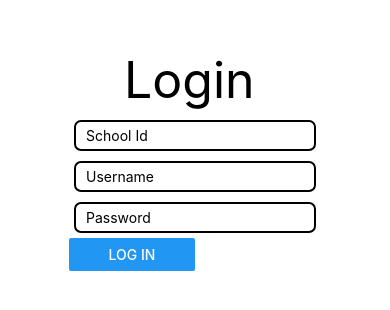
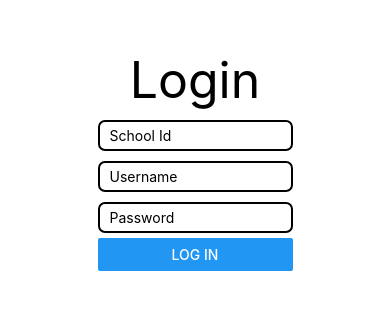
Before and after one commit to Edulonk/edulonk-mobile, a React Native app: screen / in a window 390 px wide. Shown: the part 262-572 px from the top of the page. Built offline with nearby package versions, Linux system fonts and the light colour scheme; what react-native-storage would draw is missing.

Commit message:
I forgot to commit. In short, I made the base of the app

```diff
--- a/App.tsx
+++ b/App.tsx
@@ -1,5 +1,5 @@
 import { StatusBar } from 'expo-status-bar';
-import { StyleSheet, Text, View } from 'react-native';
+import { StyleSheet, View } from 'react-native';
 import React, { useState } from "react";
 import Screen from "./components/Screen";
 import Login from "./pages/Login";
@@ -11,7 +11,7 @@ export default function App() {
 
 	return (
 		<View style={styles.container}>
-      <Screen screen={screen} >
+			<Screen screen={screen}>
 				<Login changeScreen={changeScreen} />
 				<Home />
 			</Screen>
@@ -26,5 +26,10 @@ const styles = StyleSheet.create({
 		backgroundColor: '#ffffff',
 		alignItems: 'center',
 		justifyContent: 'center',
+		width: "100%",
 	},
+	box1: {
+		width: "100%"
+	}
+
 });
--- /dev/null
+++ b/components/HomeworkBox.tsx
@@ -0,0 +1,27 @@
+import {StyleSheet, Text, View} from "react-native";
+import FontAwesome from "@expo/vector-icons/FontAwesome";
+
+export default function HomeworkBox() {
+	return (
+		<View style={styles.box}>
+			<FontAwesome name="briefcase" color="#ffffff" size={75} />
+			<Text style={styles.p}>Homework</Text>
+		</View>
+	)
+}
+
+const styles = StyleSheet.create({
+	box: {
+		width: "auto",
+		height: "30%",
+		borderWidth: 1,
+		borderRadius: 15,
+		margin: "5%",
+		backgroundColor: "#000000",
+		alignItems: "center",
+		justifyContent: "center"
+	},
+	p: {
+		color: "#ffffff"
+	}
+})
--- a/components/Screen.tsx
+++ b/components/Screen.tsx
@@ -1,5 +1,5 @@
 import React from "react";
-import {Text, View} from "react-native";
+import {StyleSheet, Text, View} from "react-native";
 
 export type ScreenParams = {
 	screen: number,
@@ -8,8 +8,15 @@ export type ScreenParams = {
 
 export default function Screen(props: ScreenParams) {
 	return (
-		<View>
+		<View style={styles.screen}>
 			{ props.children != null ? props.children[props.screen] :  <Text> Error </Text>}
 		</View>
 	)
 }
+
+const styles = StyleSheet.create({
+	screen: {
+		height: "100%",
+		width: "100%"
+	}
+})
--- /dev/null
+++ b/components/TimetableBox.tsx
@@ -0,0 +1,27 @@
+import {StyleSheet, Text, View} from "react-native";
+import FontAwesome from "@expo/vector-icons/FontAwesome";
+
+export default function TimetableBox() {
+	return (
+		<View style={styles.box}>
+			<FontAwesome name="clock-o" color="#ffffff" size={75} />
+			<Text style={styles.p}>Timetable</Text>
+		</View>
+	)
+}
+
+const styles = StyleSheet.create({
+	box: {
+		width: "auto",
+		height: "30%",
+		borderWidth: 1,
+		borderRadius: 15,
+		margin: "5%",
+		backgroundColor: "#000000",
+		alignItems: "center",
+		justifyContent: "center"
+	},
+	p: {
+		color: "#ffffff"
+	}
+})
--- a/package.json
+++ b/package.json
@@ -9,6 +9,7 @@
     "web": "expo start --web"
   },
   "dependencies": {
+    "@expo/vector-icons": "^13.0.0",
     "@expo/webpack-config": "^18.0.1",
     "@react-native-async-storage/async-storage": "^1.17.11",
     "edulinkone-api": "^1.1.2",
--- a/pages/Home.tsx
+++ b/pages/Home.tsx
@@ -1,13 +1,65 @@
 import { StyleSheet, Text, View, Button } from "react-native";
+import React, {useEffect, useState} from "react";
+import TimetableBox from "../components/TimetableBox";
+import HomeworkBox from "../components/HomeworkBox";
+import storage from "../storage/storage";
+import {edulink} from "./Login";
+
 
 export default function Home() {
+	const [username, setUsername] = useState("");
+	useEffect(() => {
+		async function getUsername() {
+			await storage.load({
+				key: 'username'
+			}).then(data => {setUsername(data.user)});
+		}
+		getUsername();
+	}, []);
+
 	return (
-		<View>
-			<Text>Home screen</Text>
+		<View style={styles.home}>
+			<View style={styles.box1}>
+				<Text style={styles.h1}>Hello {username}</Text>
+				<Text>15th March 2023</Text>
+			</View>
+			<TimetableBox />
+			<HomeworkBox />
 		</View>
 	);
 }
 
 const styles = StyleSheet.create({
-
+	home: {
+		marginTop: "20%",
+		display: "flex",
+		flex: 1,
+		flexDirection: "column",
+		marginLeft: 0
+	},
+	box1: {
+		width: "100%",
+		height: "20%",
+		alignItems: "center",
+	}, box2: {
+		width: "auto",
+		height: "30%",
+		borderWidth: 1,
+		borderRadius: 15,
+		margin: "5%",
+		backgroundColor: "#000000"
+	}, box3: {
+		width: "auto",
+		height: "30%",
+		borderWidth: 1,
+		borderRadius: 15,
+		margin: "5%",
+		backgroundColor: "#000000"
+	},
+	h1: {
+		fontSize: 50
+	}, p:{
+		color: "#ffffff",
+		fontSize: 18
+	}
 })
--- a/pages/Login.tsx
+++ b/pages/Login.tsx
@@ -16,25 +16,25 @@ export default function Login(props: loginProps) {
 	const [username, onSetUser] = useState("");
 	const [password, onSetPass] = useState("");
 
-	async function login(e: Event) {
+	async function login() {
 		await storage.save({
 			key: 'username',
 			data: {
-				username
+				user: username
 			},
 			expires: null
 		});
 		await storage.save({
 			key: 'password',
 			data: {
-				password
+				pass: password
 			},
 			expires: null
 		});
 		await storage.save({
 			key: 'schoolId',
 			data: {
-				school
+				sch: school
 			},
 			expires: null
 		});
@@ -69,6 +69,7 @@ const styles = StyleSheet.create({
 		flex: 1,
 		width: '100%',
 		justifyContent: "center",
+		alignItems: "center"
 	},
 	input: {
 		borderStyle: "solid",
@@ -80,6 +81,7 @@ const styles = StyleSheet.create({
 		paddingLeft: 10,
 		paddingRight: 10,
 		margin: 5,
+		width: "50%"
 	},
 	text: {
 		fontSize: 50,
```
Lines whose indentation alone changed are shown as unchanged.
